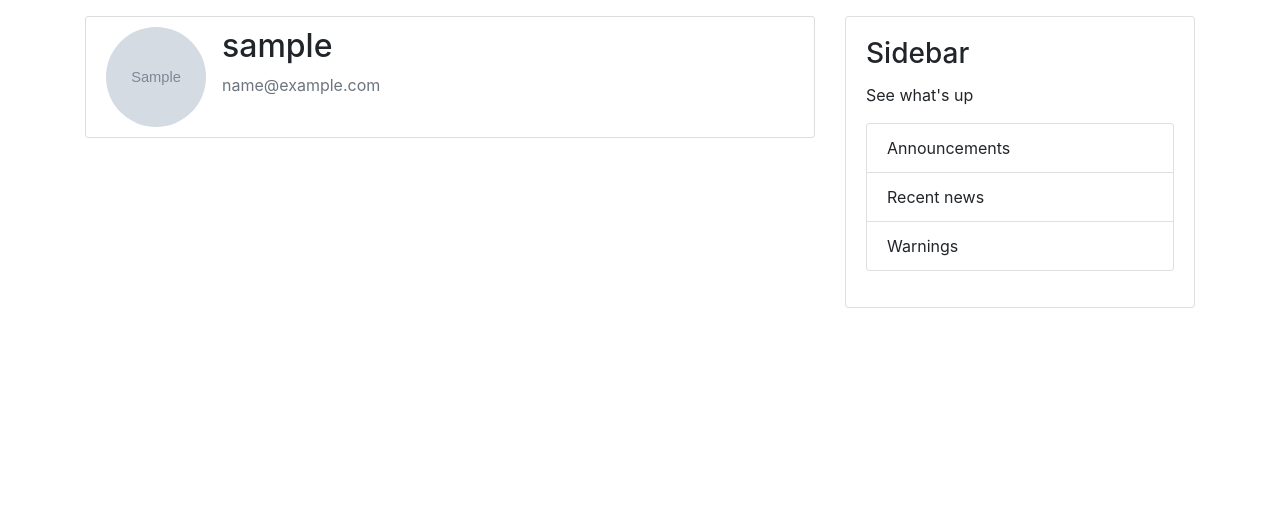
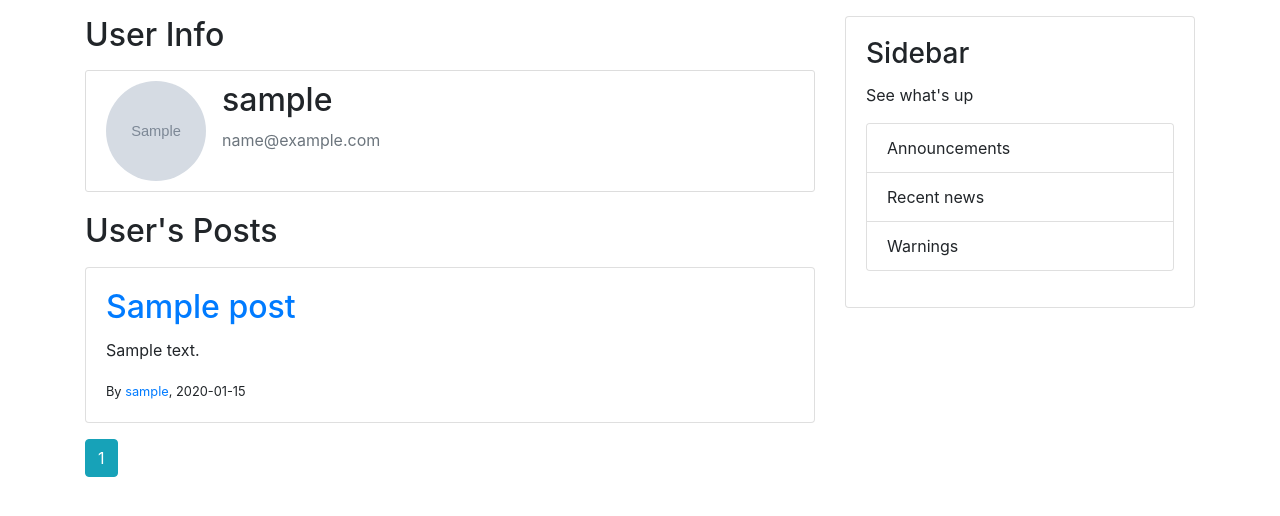
Before and after one commit to luciancic/flaskblog, a Flask app: a page that uses flaskblog/templates/user.html in a window 1280 px wide. Shown: the part 56-572 px from the top of the page. Run offline with Flask 2, Linux system fonts and the light colour scheme; tables that the repository leaves empty hold one stand-in row (values such as "Sample post"); grey boxes marked "Sample" are stand-in pictures; some libraries are stand-ins or nearby versions.

Commit message:
add posts and pagination to user profile

```diff
--- a/flaskblog/routes.py
+++ b/flaskblog/routes.py
@@ -141,4 +141,5 @@ def delete_post(post_id):
 def user_profile(username):
     user = User.query.filter_by(username=username).first_or_404()
     image_file = os.path.join('/', 'static', 'profile_pics', user.image_file)
-    return render_template('user.html', user=user, image_file=image_file)
+    pagination = Post.query.order_by(Post.date_posted.desc()).paginate(per_page=4)
+    return render_template('user.html', user=user, image_file=image_file, pagination=pagination)
--- a/flaskblog/templates/user.html
+++ b/flaskblog/templates/user.html
@@ -1,6 +1,7 @@
 {% extends 'base.html' %}
 
 {% block content %}
+    <h2 class="mt-3">User Info</h2>
     <div class="content-section">
         <div class="media">
             <img class="rounded-circle account-img" src="{{ image_file }}">
@@ -10,4 +11,25 @@
             </div>
         </div>
     </div>
+    <h2>User's Posts</h2>
+    {% for post in pagination.items %}
+        <div class="card">
+            <div class="card-body">
+                <h2 class="card-title"><a href="{{ url_for('view_post', post_id=post.id) }}">{{ post.title }}</a></h2>
+                <p class="card-text">{{ post.content }}</p>
+                <small class="card-subtitle">By <a href="{{ url_for('user_profile', username=post.author.username) }}">{{ post.author.username }}</a>, {{ post.date_posted.date() }}</small>
+            </div>
+        </div>
+    {% endfor %}
+    {% for page_num in pagination.iter_pages(left_edge=2, left_current=1, right_current=3, right_edge=2) %}
+        {% if page_num %}
+            {% if page_num == pagination.page %}
+                <a class="btn btn-info mb-4" href="{{ url_for('user_profile', page=page_num, username=user.username) }}">{{ page_num }}</a>
+            {% else %}
+                <a class="btn btn-outline-info mb-4" href="{{ url_for('user_profile', page=page_num, username=user.username) }}">{{ page_num }}</a>
+            {% endif %}
+        {% else %}
+            ...
+        {% endif %}
+    {% endfor %}
 {% endblock %}
```
